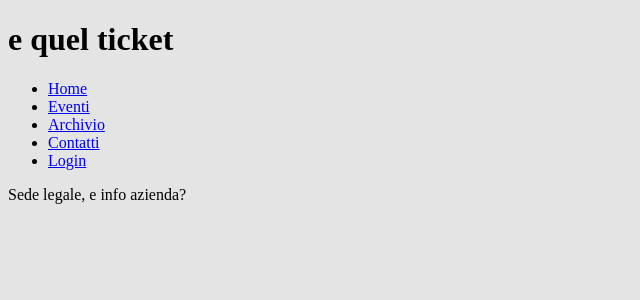
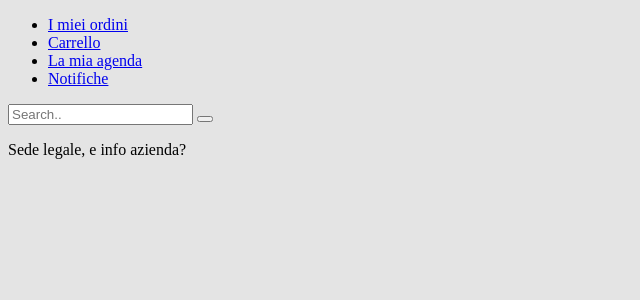
Before and after one commit to FaediMichele/uniticket, a PHP site: page / in a window 1280 px wide. Shown: the top 300 px of the page, without its empty margins (0-640 px from the left). Run offline with PHP 8.4, Linux system fonts and the light colour scheme.

Commit message:
added the menu

```diff
--- a/index.php
+++ b/index.php
@@ -2,7 +2,7 @@
 require_once("bootstrap.php");
 
 $templateParams["titolo"] = "UniTicket - Home";
-$templateParams["nome"] = "home.php";
+//$templateParams["nome"] = "home.php";
 //$templateParams["eventi"] = $dbh->getRandomPosts(2);
 
 require("template/base.php");
--- a/template/base.php
+++ b/template/base.php
@@ -2,24 +2,34 @@
 <html lang="it">
 <head>
     <meta name="viewport" content="width=device-width, initial-scale=1.0" />
-    <title>e quel - Home</title>
+    <title>UniTicket</title>
     <link rel="stylesheet" type="text/css" href="./css/style.css" />
 </head>
 <body>
     <header>
-        <h1> e quel ticket</h1>
-    </header>
+    <!-- Menu -->
     <nav>
         <ul>
-            <li><a href="#">Home</a></li>
-            <li><a href="#">Eventi</a></li>
-            <li><a href="#">Archivio</a></li>
-            <li><a href="#">Contatti</a></li>
-            <li><a href="#">Login</a></li>
+            <li><a href="#">I miei ordini</a></li>
+            <li><a href="#">Carrello</a></li>
+            <li><a href="#">La mia agenda</a></li>
+            <li><a href="#">Notifiche</a></li>
         </ul>
     </nav>
+
+    <!-- Search box -->
+    <form >
+      <input type="text" placeholder="Search.." name="search">
+      <button type="submit"><i class="fa fa-search"></i></button>
+    </form>
+    </header>
+
     <main>
-
+    <?php
+        if(isset($templateParams["nome"])){
+            require($templateParams["nome"]);
+        }
+    ?>
     </main>
     <aside>
 
```
